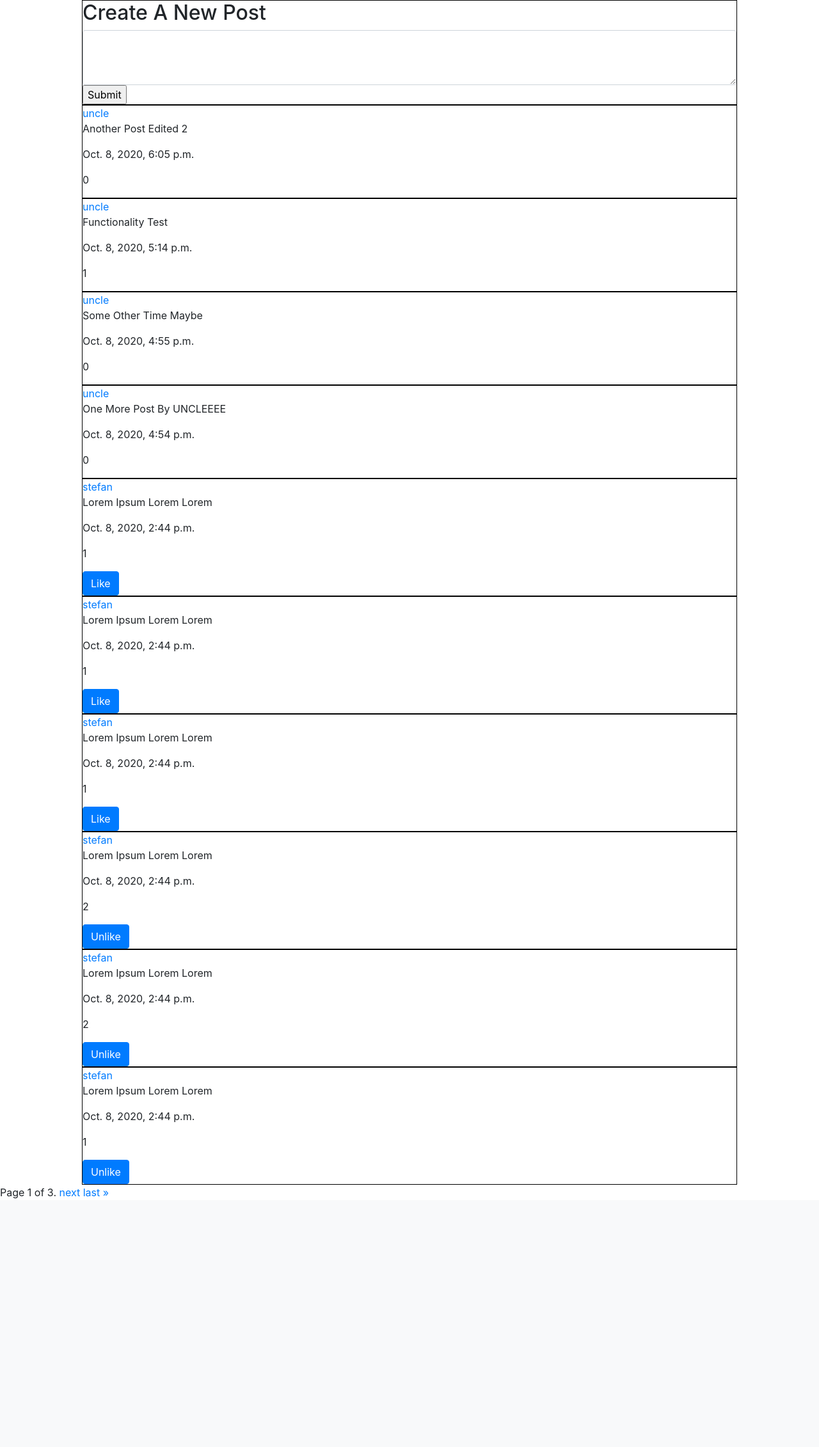
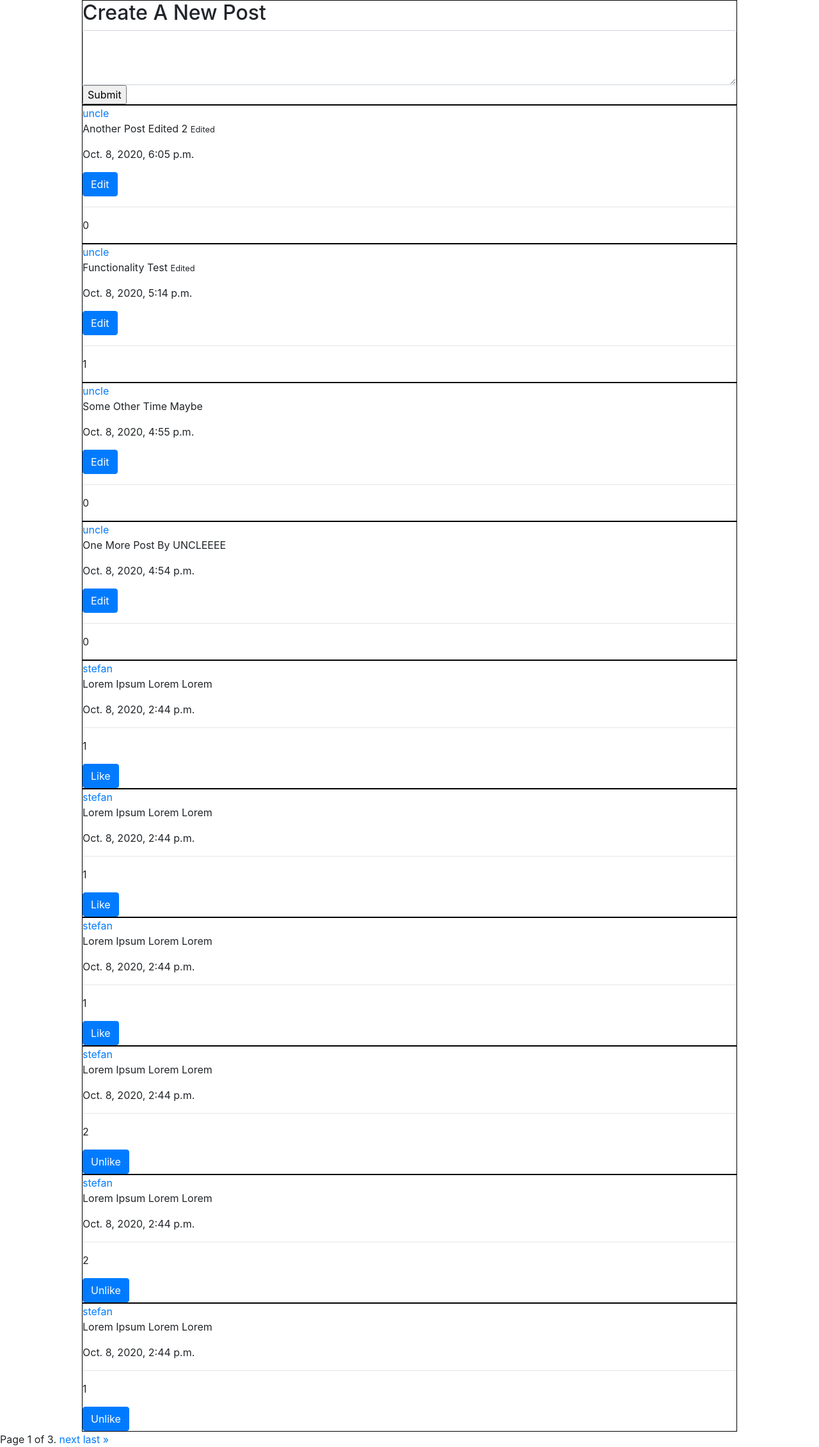
Before and after one commit to UncleKhab/cs50network, a Django app: page / in a window 1280 px wide. Shown: the part 56-2318 px from the top of the page at 64% size. Before the commit the page ends 1930 px from the top, so only its background shows below. Run offline with Django 3.2, Linux system fonts and the light colour scheme; a user stored in the database is signed in; data comes from the database, SQL or seed files in the repository; both versions use the stored data as it was after the commit; some libraries are stand-ins or nearby versions.

Commit message:
Before Starting work on UI/UX

```diff
--- a/project4/network/models.py
+++ b/project4/network/models.py
@@ -10,6 +10,7 @@ class Post(models.Model):
     user = models.ForeignKey(settings.AUTH_USER_MODEL, on_delete=models.CASCADE, related_name="posts")
     content = models.CharField(max_length = 256)
     date_added = models.DateTimeField(auto_now_add=True)
+    edited = models.BooleanField(default=False)
     like = models.ManyToManyField(User, blank=True, related_name="likes")
 
     def serialize(self):
--- a/project4/network/static/network/app.js
+++ b/project4/network/static/network/app.js
@@ -3,6 +3,11 @@ function d(selector){
 }
 
 let like = document.querySelectorAll(".liked");
+let edit = document.querySelectorAll(".edit");
+
+edit.forEach((element) => {
+    edit_handler(element);
+});
 
 like.forEach((element) => {
     like_handler(element);
@@ -33,3 +38,39 @@ function like_handler(element) {
         })
     })
 }
+
+function edit_handler(element){
+    element.addEventListener("click", () => {
+        let post_id = element.getAttribute("data-post_id")
+        let content_container = d(`#content_container_${post_id}`)
+        let content = d(`#post_content_${post_id}`)
+        let button = d(`#edit_button_${post_id}`)
+
+        if (button.innerText === "Edit"){
+            let input = document.createElement('input')
+            input.setAttribute("id", `post_input_${post_id}`);
+            input.setAttribute("value", `${content.innerText}`);
+            content.style.display = "none";
+            content_container.append(input)
+            button.innerText = "Save"
+        } else {
+            let edit_content = d(`#post_input_${post_id}`).value
+            fetch("/edit", {
+                method:"POST",
+                body: JSON.stringify({
+                    post_id: post_id,
+                    edit_content: edit_content,
+                })
+            })
+            .then(response => response.json())
+            .then(result => {
+                content.innerText = edit_content
+                content.style.display = "block"
+                d(`#post_input_${post_id}`).remove()
+                button.innerText = "Edit"
+            })
+            }
+
+
+    })
+}
--- a/project4/network/templates/network/following.html
+++ b/project4/network/templates/network/following.html
@@ -11,13 +11,13 @@
             <p>{{ post.date_added }}</p>
             <p id="like_count_{{ post.id }}">{{ post.like.count }}</p>
             {% if user.is_authenticated and request.user != post.user %}
-                <a href="#" id="like_button_{{ post.id }}" class="liked btn btn-primary" data-post_id="{{ post.id }}">
+                <button id="like_button_{{ post.id }}" class="liked btn btn-primary" data-post_id="{{ post.id }}">
                     {% if request.user in post.like.all %}
                         Unlike
                     {% else %}
                         Like
                     {% endif %}
-                </a>
+                </button>
             {% endif %}
         </div>
     {% endfor %}
--- a/project4/network/templates/network/index.html
+++ b/project4/network/templates/network/index.html
@@ -13,10 +13,21 @@
     {% endif %}
 
     {% for post in page_obj %}
-        <div class="post-container">
+        <div id="post_container_{{ post.id }}" class="post-container">
             <a href="{% url 'display_profile_view' post.user.id %}">{{ post.user.username }}</a>
-            <p>{{ post.content }}</p>
+            <div id="content_container_{{ post.id }}">
+                <p id="post_content_{{ post.id }}">
+                    {{ post.content }}
+                    {% if post.edited == True %}
+                    <small>Edited</small>
+                    {% endif %}
+                </p>
+            </div>
             <p>{{ post.date_added }}</p>
+            {% if request.user == post.user %}
+                <button id="edit_button_{{ post.id }}" class="edit btn btn-primary" data-post_id="{{ post.id }}">Edit</button>
+            {% endif %}
+            <hr>
             <p id="like_count_{{ post.id }}">{{ post.like.count }}</p>
             {% if user.is_authenticated and request.user != post.user %}
                 <button id="like_button_{{ post.id }}" class="liked btn btn-primary" data-post_id="{{ post.id }}">
@@ -47,6 +58,7 @@
             {% endif %}
         </span>
     </div>
+        <script src="{% static 'network/app.js' %}"></script>
         <script src="{% static 'network/create_post.js' %}"></script>
-        <script src="{% static 'network/app.js' %}"></script>
+
 {% endblock %}
--- a/project4/network/urls.py
+++ b/project4/network/urls.py
@@ -13,6 +13,7 @@ urlpatterns = [
 
     # API Routes
     path("create", views.create_post, name="create_post"),
+    path("edit", views.edit_post, name="edit_post"),
     path("like", views.like_post, name="like_post"),
     path("follow", views.follow_user, name="follow_user")
 ]
--- a/project4/network/views.py
+++ b/project4/network/views.py
@@ -34,7 +34,7 @@ def create_post(request):
     data = json.loads(request.body)
 
     # GETTING THE DATA AND CHECKING IF IT'S OKAY
-    content = data.get("content", "")
+    content = data.get("content")
     if len(content) < 10:
         return JsonResponse({
             "error": "You need to write at least 10 characters"
@@ -48,16 +48,31 @@ def create_post(request):
     c_post.save()
     # RETURNING THE SUCCESS MESSAGE
     return JsonResponse({"message": "Post created successfully."}, status=201)
+    #------------------------------------------------------------------------------------------------------- EDIT POST
+@login_required
+@csrf_exempt
+def edit_post(request):
+    if request.method == "POST":
+        data = json.loads(request.body)
+        post_id = data.get("post_id")
+        content = data.get("edit_content")
+        posting = Post.objects.get(pk=post_id)
+        posting.content = content
+        posting.edited = True
+        posting.save()
+        return JsonResponse({"message": "Post Saved Successfully"}, status=201)
+    return JsonResponse({"message": "Sorry but We need a POST method"}, status=400)
 #------------------------------------------------------------------------------------------------------- LIKE/UNLIKE
 @login_required
 @csrf_exempt
 def like_post(request):
     if request.method == "POST":
         data = json.loads(request.body)
-        post_id = data.get("id", "")
+        post_id = data.get("id")
         posting = Post.objects.get(pk=post_id)
         user = request.user
 
+        # ADDING OR REMOVING LIKE DEPENDING IF USED IN LIKED LIST
         if user in posting.like.all():
             posting.like.remove(user)
             like_count = posting.like.count()
@@ -82,7 +97,7 @@ def like_post(request):
 def follow_user(request):
     if request.method == "POST":
         data = json.loads(request.body)
-        user_id = data.get("user_id", "")
+        user_id = data.get("user_id")
 
         # GETTING THE USERS
         q_user = User.objects.get(pk=user_id)
```
Also changed, not shown: project4/db.sqlite3, project4/network/migrations/0003_auto_20201008_1917.py (added).
